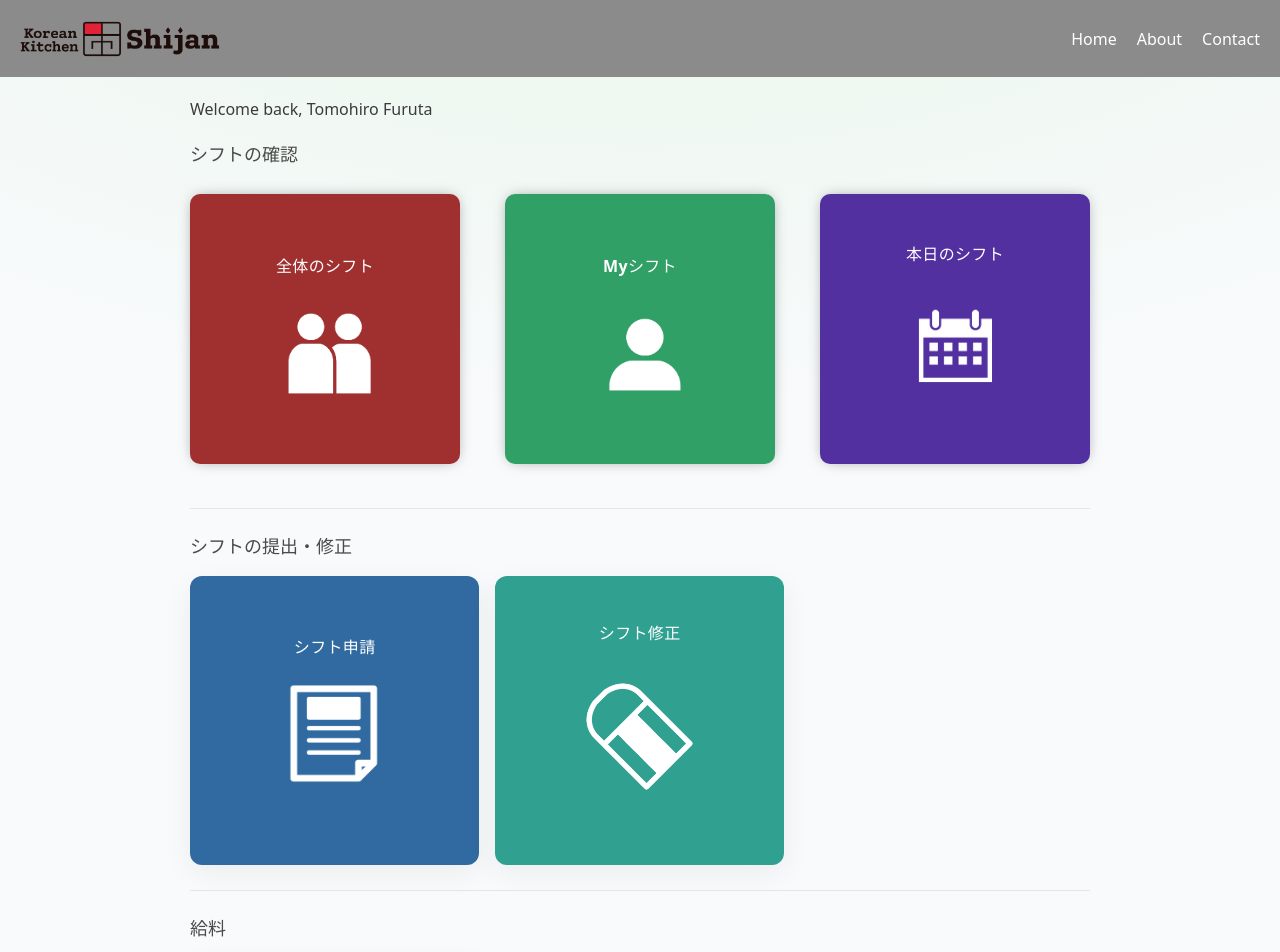
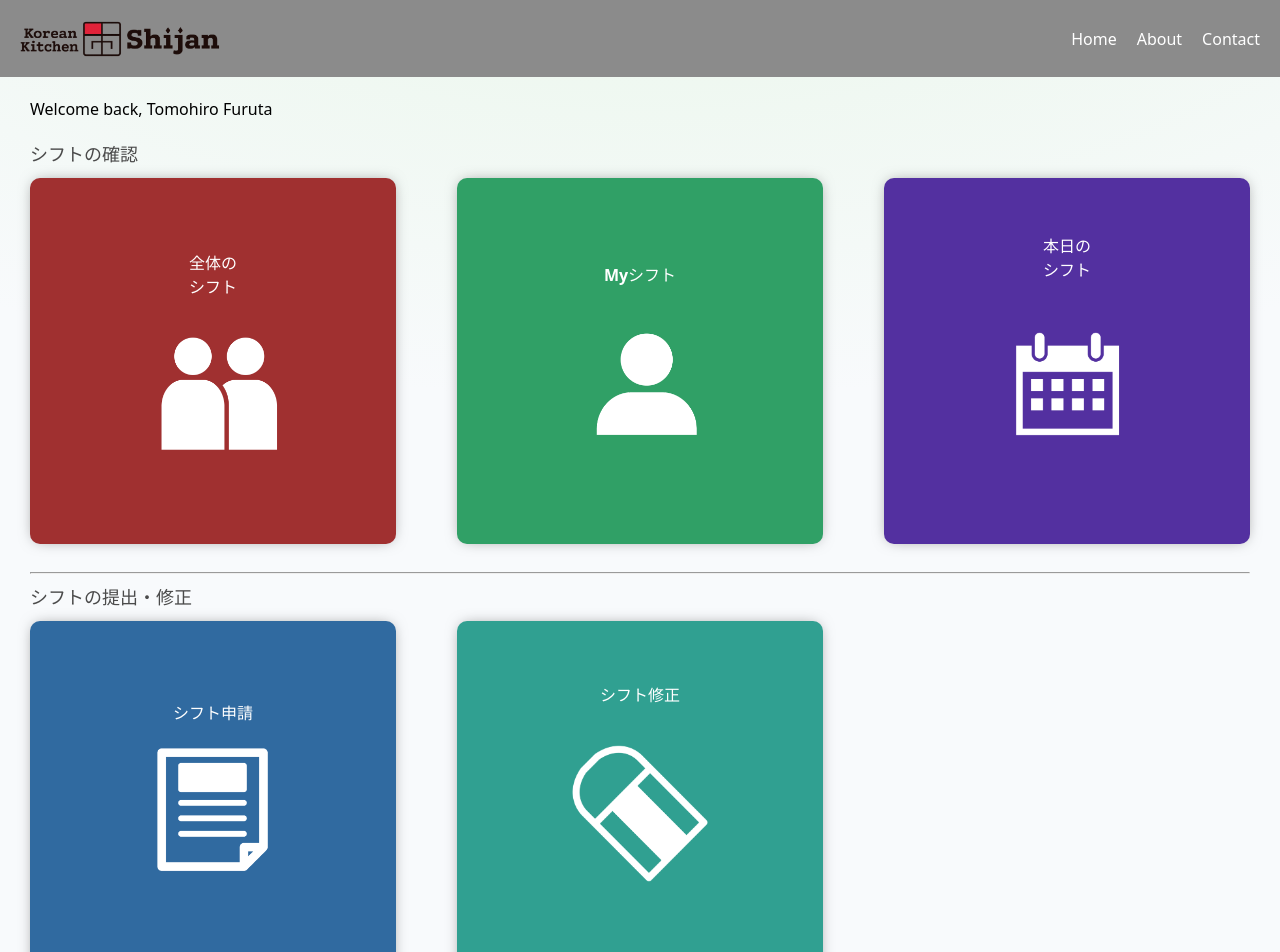
Before and after one commit to kei0101xw/web-shift-manager, a React (Vite) app in the folder frontend/: page /home in a window 1280 px wide. Shown: the top 952 px of the page. Built offline with nearby package versions, Linux system fonts and the light colour scheme; sample sign-in values are in the browser's storage.

Commit message:
[fix] 従業員のホーム画面のcssを修正

```diff
--- a/frontend/src/pages/Home/Home.css
+++ b/frontend/src/pages/Home/Home.css
@@ -1,248 +1,153 @@
-/* =========================
-   Design Tokens (CSS変数)
-   ========================= */
-:root {
-  --c-text: #3b3b3b;
-  --c-muted: #4b4b4b;
-  --c-white: #fff;
-
-  --c-all: #a03030;
-  --c-my: #30a066;
-  --c-today: #5330a0;
-  --c-apply: #306aa0;
-  --c-modify: #30a091;
-  --c-salary: #a07530;
-
-  --c-all-hover: #972d2d;
-  --c-my-hover: #2c9660;
-  --c-today-hover: #4e2c97;
-  --c-apply-hover: #2e6599;
-  --c-modify-hover: #2d9688;
-  --c-salary-hover: #8f6b2e;
-
-  --radius: 12px;
-  --shadow: 0 6px 18px rgba(0, 0, 0, 0.12);
-  --shadow-hover: 0 10px 24px rgba(0, 0, 0, 0.16);
-  --gap: 16px;
-  --gap-lg: 24px;
-  --transition: 180ms ease;
-  --container-max: 960px;
-}
-
-/* ダークモード（自動切替） */
-@media (prefers-color-scheme: dark) {
-  :root {
-    --c-text: #e6e6e6;
-    --c-muted: #cccccc;
-    --shadow: 0 6px 18px rgba(0, 0, 0, 0.4);
-    --shadow-hover: 0 10px 24px rgba(0, 0, 0, 0.5);
-  }
-}
-
-/* モーションを控えめに */
-@media (prefers-reduced-motion: reduce) {
-  * {
-    animation-duration: 0.01ms !important;
-    animation-iteration-count: 1 !important;
-    transition-duration: 0.01ms !important;
-    scroll-behavior: auto !important;
-  }
-}
-
-/* =========================
-   Layout
-   ========================= */
 .home-container {
-  padding: 20px 24px 32px;
-  margin: 0 auto;
-  max-width: var(--container-max);
-  color: var(--c-text);
+  padding: 20px 30px 30px 30px;
 }
 
 .all-button-group {
-  margin-top: var(--gap-lg);
+  margin-top: 20px;
 }
 
-/* セクションタイトル */
-.button-title {
-  font-weight: 700;
-  color: var(--c-muted);
-  font-size: 18px;
-  margin: 12px 0 var(--gap);
+.shift-button-group {
+  display: flex;
+  justify-content: space-between;
 }
 
-/* 仕切り線を控えめに */
-hr {
+.shift-button {
+  width: 30%;
+  aspect-ratio: 1 / 1;
+  margin: 10px 0 20px 0;
   border: none;
-  border-top: 1px solid rgba(0, 0, 0, 0.08);
-  margin: var(--gap-lg) 0;
-}
-@media (prefers-color-scheme: dark) {
-  hr {
-    border-top-color: rgba(255, 255, 255, 0.12);
-  }
+  border-radius: 10%;
+  cursor: pointer;
+  color: white;
+  font-weight: 600;
+  box-shadow: 0px 0px 15px -5px #777777;
+  border-radius: 10px;
 }
 
-/* =========================
-   Buttons (共通ベース)
-   ========================= */
-.shift-button,
-.shift-apply-button,
-.shift-modify-button,
-.salary-calc-button {
-  display: inline-flex;
-  flex-direction: column;
-  align-items: center;
-  justify-content: center;
-
-  aspect-ratio: 1 / 1;
-  width: 100%;
-  border: none;
-  border-radius: var(--radius);
-  cursor: pointer;
-  color: var(--c-white);
-  font-weight: 700;
-  letter-spacing: 0.02em;
-
-  box-shadow: var(--shadow);
-  transition: transform var(--transition), box-shadow var(--transition),
-    filter var(--transition), background-color var(--transition);
-  will-change: transform;
+.shift-button.all {
+  background-color: #a03030;
 }
 
-/* ホバー/アクティブ/フォーカス共通 */
-.shift-button:hover,
-.shift-apply-button:hover,
-.shift-modify-button:hover,
-.salary-calc-button:hover {
-  transform: translateY(-2px);
-  box-shadow: var(--shadow-hover);
+.shift-button.my {
+  background-color: #30a066;
 }
 
-.shift-button:active,
-.shift-apply-button:active,
-.shift-modify-button:active,
-.salary-calc-button:active {
-  transform: translateY(0);
-  filter: brightness(0.95);
-}
-
-.shift-button:focus-visible,
-.shift-apply-button:focus-visible,
-.shift-modify-button:focus-visible,
-.salary-calc-button:focus-visible {
-  outline: 3px solid rgba(66, 153, 225, 0.7);
-  outline-offset: 2px;
-}
-
-/* ボタン内テキスト */
-.shift-button-sentence,
-.shift-apply-button-sentence,
-.shift-modify-button-sentence,
-.salary-calc-sentence {
-  font-size: 16px;
-  margin-bottom: 8px;
-}
-
-/* アイコン（白抜きのまま扱いやすく） */
-.people-logo,
-.human-logo,
-.calendar-logo,
-.money-logo,
-.paper-logo,
-.eraser-logo {
-  width: 56%;
-  height: auto;
-  filter: brightness(0) invert(1);
-  user-select: none;
-  pointer-events: none;
-}
-
-/* アイコンサイズの微調整（必要なら個別に） */
-.calendar-logo,
-.eraser-logo {
-  width: 62%;
-}
-
-/* =========================
-   Groups（レイアウト群）
-   ========================= */
-.shift-button-group {
-  display: grid;
-  grid-template-columns: repeat(3, minmax(140px, 1fr));
-  gap: var(--gap);
+.shift-button.today {
+  background-color: #5330a0;
 }
 
 .shift-apply-modify-group {
   display: grid;
-  grid-template-columns: repeat(3, minmax(140px, 1fr));
-  gap: var(--gap);
-}
-
-/* 1つだけのグリッドでも崩れないように */
-.salary-calc-button-group {
-  display: grid;
-  grid-template-columns: repeat(3, minmax(140px, 1fr));
-  gap: var(--gap);
-}
-
-/* スマホ〜タブレットでの応答 */
-@media (max-width: 920px) {
-  .shift-button-group,
-  .shift-apply-modify-group,
-  .salary-calc-button-group {
-    grid-template-columns: repeat(2, minmax(120px, 1fr));
-  }
-}
-@media (max-width: 560px) {
-  .shift-button-group,
-  .shift-apply-modify-group,
-  .salary-calc-button-group {
-    grid-template-columns: 1fr;
-  }
-}
-
-/* =========================
-   Variant Colors（役割別色）
-   ========================= */
-.shift-button.all {
-  background-color: var(--c-all);
-}
-.shift-button.all:hover {
-  background-color: var(--c-all-hover);
-}
-
-.shift-button.my {
-  background-color: var(--c-my);
-}
-.shift-button.my:hover {
-  background-color: var(--c-my-hover);
-}
-
-.shift-button.today {
-  background-color: var(--c-today);
-}
-.shift-button.today:hover {
-  background-color: var(--c-today-hover);
+  grid-template-columns: 30% 30% 30%;
+  justify-content: space-between;
 }
 
 .shift-apply-button {
-  background-color: var(--c-apply);
-}
-.shift-apply-button:hover {
-  background-color: var(--c-apply-hover);
+  margin: 10px 0 20px 0;
+  border: none;
+  border-radius: 10%;
+  cursor: pointer;
+  background-color: #306aa0;
+  color: white;
+  font-weight: 600;
+  box-shadow: 0px 0px 15px -5px #777777;
+  border-radius: 10px;
 }
 
 .shift-modify-button {
-  background-color: var(--c-modify);
+  aspect-ratio: 1 / 1;
+  margin: 10px 0 20px 0;
+  border: none;
+  border-radius: 10%;
+  cursor: pointer;
+  background-color: #30a091;
+  color: white;
+  font-weight: 600;
+  box-shadow: 0px 0px 15px -5px #777777;
+  border-radius: 10px;
 }
-.shift-modify-button:hover {
-  background-color: var(--c-modify-hover);
+
+.salary-calc-button-group {
+  display: flex;
+  flex-wrap: wrap; /* 画面が狭いときは自動で折り返し */
 }
 
 .salary-calc-button {
-  background-color: var(--c-salary);
+  width: 30%;
+  background-color: #04673a;
+  aspect-ratio: 1 / 1;
+  margin: 10px 50px 20px 0;
+  border: none;
+  border-radius: 10px;
+  cursor: pointer;
+  color: white;
+  font-weight: 600;
+  box-shadow: 0px 0px 15px -5px #777777;
 }
-.salary-calc-button:hover {
-  background-color: var(--c-salary-hover);
+
+.people-logo {
+  width: 50%;
+  height: auto;
+  filter: brightness(0) invert(1);
 }
+
+.human-logo {
+  width: 50%;
+  height: auto;
+  filter: brightness(0) invert(1);
+}
+
+.calendar-logo {
+  width: 60%;
+  height: auto;
+  filter: brightness(0) invert(1);
+}
+
+.money-logo {
+  width: 50%;
+  height: auto;
+  filter: brightness(0) invert(1);
+}
+
+.paper-logo {
+  width: 50%;
+  height: auto;
+  filter: brightness(0) invert(1);
+}
+
+.eraser-logo {
+  width: 60%;
+  height: auto;
+  filter: brightness(0) invert(1);
+}
+
+.button-title {
+  font-weight: 600;
+  color: #4b4b4b;
+  font-size: 18px;
+  margin-top: 10px;
+}
+
+.shift-button.all:hover {
+  background-color: rgb(151, 45, 45);
+}
+
+.shift-button.my:hover {
+  background-color: #2c9660;
+}
+
+.shift-button.today:hover {
+  background-color: #4e2c97;
+}
+
+.shift-apply-button:hover {
+  background-color: #2e6599;
+}
+
+.shift-modify-button:hover {
+  background-color: #2d9688;
+}
+
+.salary-calc-button {
+  background-color: #976e2d;
+}
--- a/frontend/src/pages/Home/Home.jsx
+++ b/frontend/src/pages/Home/Home.jsx
@@ -21,7 +21,11 @@ const Home = () => {
               className="shift-button all"
               onClick={() => navigate("/allshift")}
             >
-              <div className="shift-button-sentence">全体のシフト</div>
+              <div className="shift-button-sentence">
+                全体の
+                <br />
+                シフト
+              </div>
               <img src={people} alt="ロゴ画像" className="people-logo" />
             </button>
             <button
@@ -35,7 +39,11 @@ const Home = () => {
               className="shift-button today"
               onClick={() => navigate("/todayshift")}
             >
-              <div className="shift-button-sentence">本日のシフト</div>
+              <div className="shift-button-sentence">
+                本日の
+                <br />
+                シフト
+              </div>
               <img src={calendar} alt="ロゴ画像" className="calendar-logo" />
             </button>
           </div>
```
